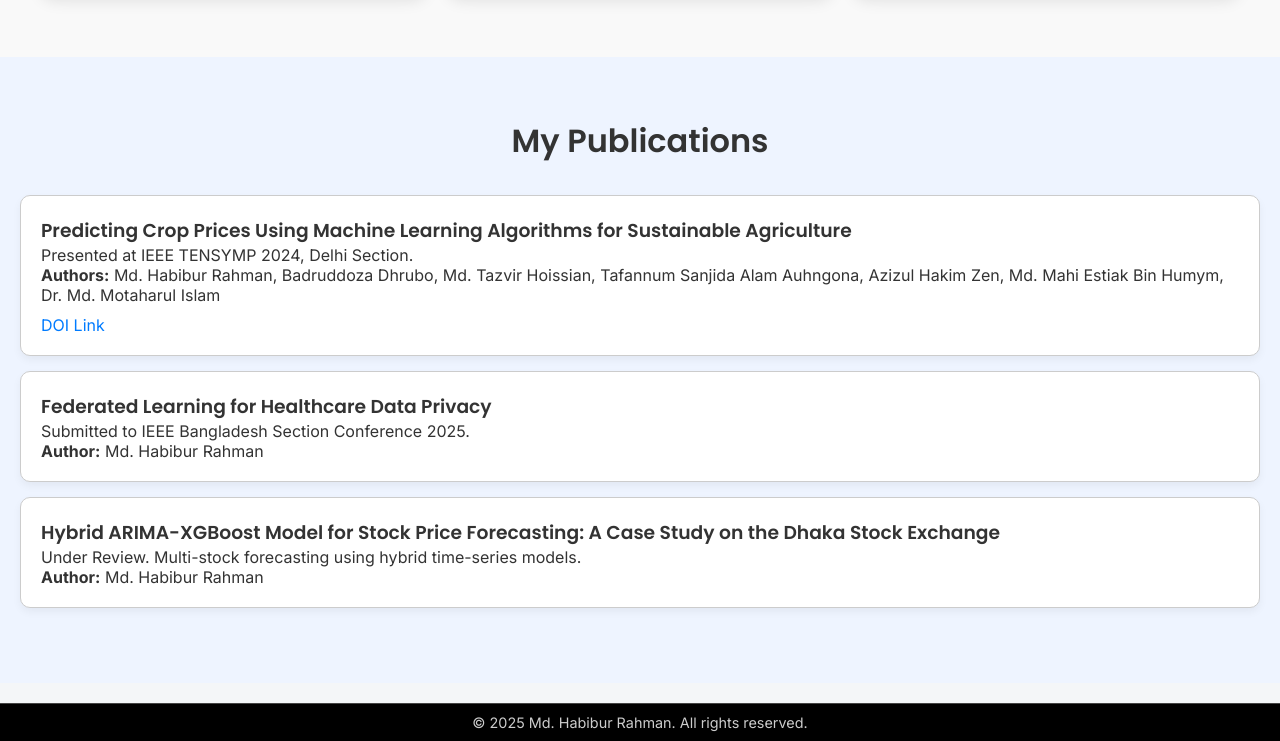
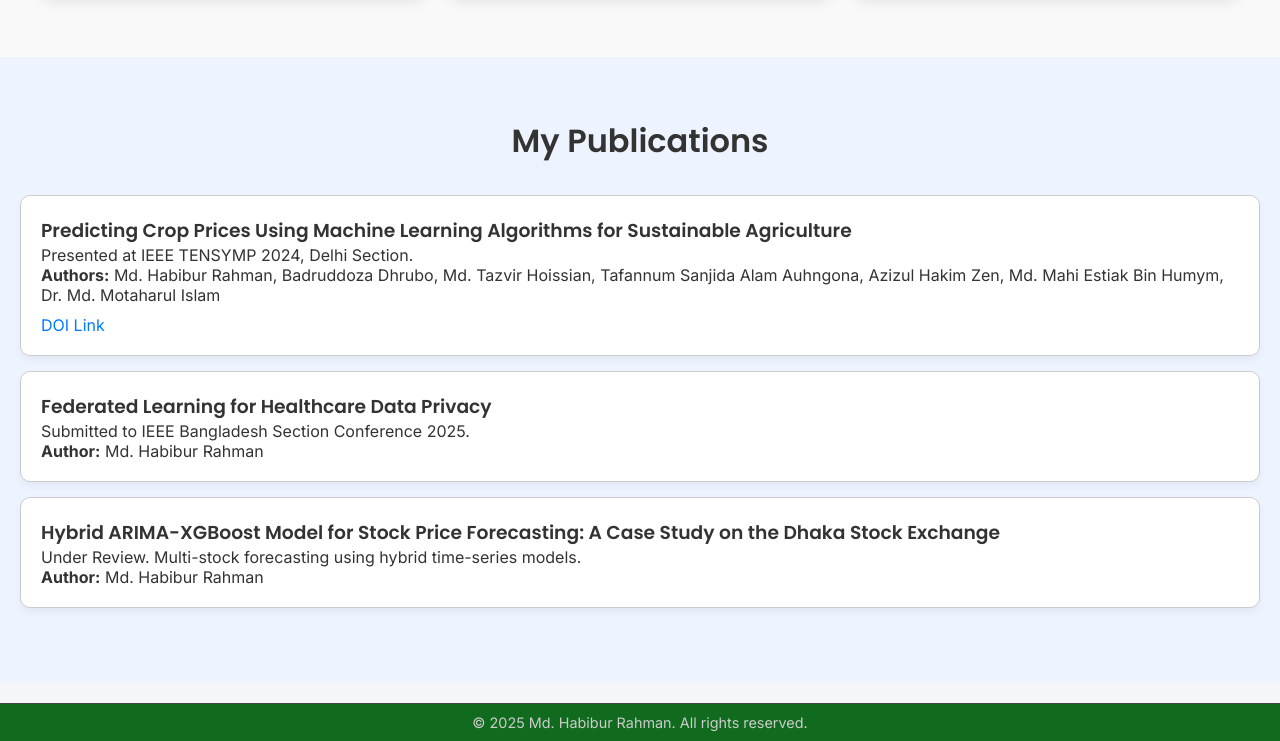
Before and after one commit to habibur2694/Habibur_Profile, a plain HTML site: page index.html in a window 1280 px wide. Shown: the part 957-1698 px from the top of the page. Drawn offline with Linux system fonts and the light colour scheme.

Commit message:
footer colour change

```diff
--- a/style.css
+++ b/style.css
@@ -279,7 +279,7 @@ body {
 
 /* Compact Footer Styles */
 .footer-bottom {
-  background-color: #000;  /* Black background */
+  background-color: #106b1e;  /* Black background */
   color: #ccc;             /* Light gray text */
   text-align: center;
   border-top: 1px solid #444;
```
